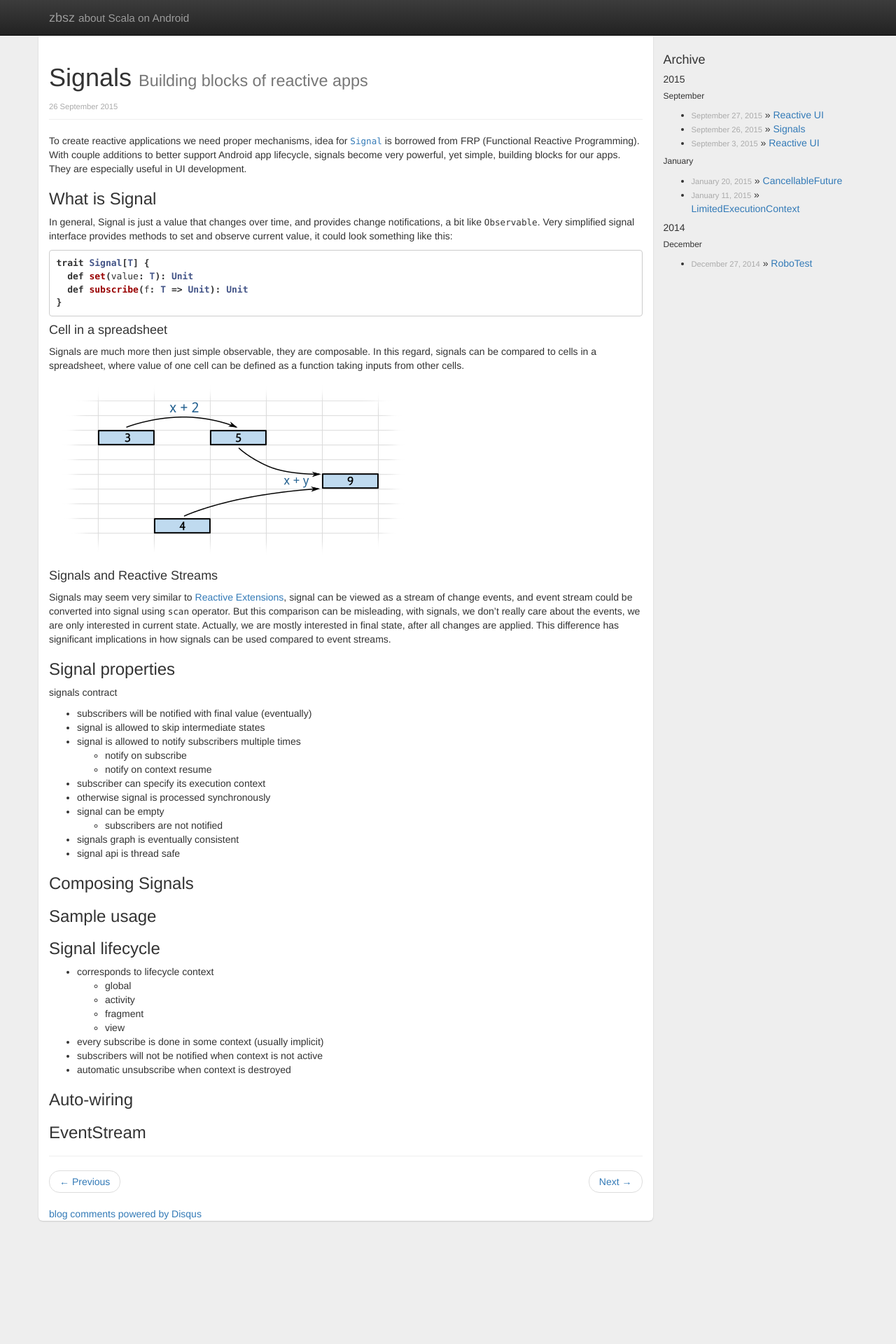
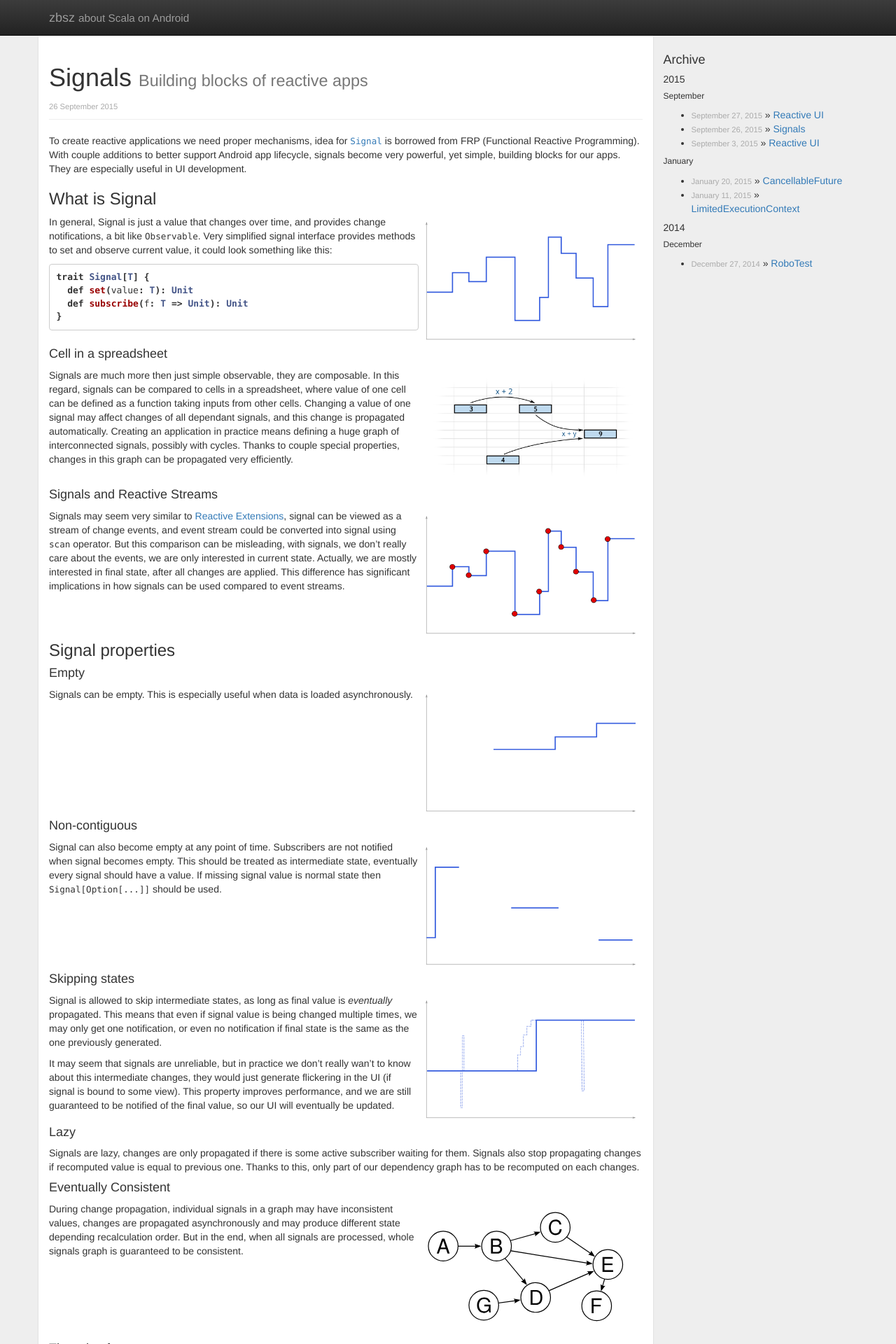
Before and after one commit to zbsz/zbsz.github.io, a Jekyll site: the page built from _posts/2015-09-26-signals.md, in a window 1280 px wide. Shown: the top 1920 px of the page at 70% size. Built offline with Jekyll 4.4.1, drawn with Linux system fonts in a browser that asks for light colours; nearby versions of some CDN libraries; Markdown is read by kramdown in place of the engine named in the settings; comment, search, counter and statistics services are not loaded; before the commit the page ends 1744 px from its top, so only the background shows below that; some of the changed text lies outside the part shown.

Commit message:
update signals article

````diff
--- a/_posts/2015-09-26-signals.md
+++ b/_posts/2015-09-26-signals.md
@@ -11,6 +11,8 @@ building blocks for our apps. They are especially useful in UI development.
 
 ### What is Signal
 
+<img class="img-small right" src="/assets/img/signals/signals.png" />
+
 In general, Signal is just a value that changes over time, and provides change notifications, a bit like `Observable`.
 Very simplified signal interface provides methods to set and observe current value, it could look something like this:
 
@@ -23,12 +25,17 @@ trait Signal[T] {
 
 #### Cell in a spreadsheet
 
+<img class="img-small right" src="/assets/img/signals/cells.png" />
+
 Signals are much more then just simple observable, they are composable.
 In this regard, signals can be compared to cells in a spreadsheet, where value of one cell can be defined as a function taking inputs from other cells.
+Changing a value of one signal may affect changes of all dependant signals, and this change is propagated automatically.
+Creating an application in practice means defining a huge graph of interconnected signals, possibly with cycles. Thanks to couple special properties,
+changes in this graph can be propagated very efficiently.
 
-![Signals as cells in spreadsheet]({{ site.url }}/assets/img/signals/cells.png)
 
 #### Signals and Reactive Streams
+<img class="img-small right" src="/assets/img/signals/stream.png" />
 
 Signals may seem very similar to [Reactive Extensions](http://reactivex.io/), signal can be viewed as a stream of change events,
 and event stream could be converted into signal using `scan` operator.
@@ -37,24 +44,77 @@ are mostly interested in final state, after all changes are applied. This differ
 
 ### Signal properties
 
-signals contract
+#### Empty
+<img class="img-small right" src="/assets/img/signals/empty1.png" />
 
-- subscribers will be notified with final value (eventually)
-- signal is allowed to skip intermediate states
-- signal is allowed to notify subscribers multiple times
-  - notify on subscribe
-  - notify on context resume
-- subscriber can specify its execution context
-- otherwise signal is processed synchronously
-- signal can be empty
-  - subscribers are not notified
-- signals graph is eventually consistent
-- signal api is thread safe
+Signals can be empty. This is especially useful when data is loaded asynchronously.
+
+#### Non-contiguous
+<img class="img-small right" src="/assets/img/signals/empty2.png" />
+
+Signal can also become empty at any point of time. Subscribers are not notified when signal becomes empty.
+This should be treated as intermediate state, eventually every signal should have a value.
+If missing signal value is normal state then `Signal[Option[...]]` should be used.
+
+#### Skipping states
+<img class="img-small right" src="/assets/img/signals/skipping.png" />
+
+Signal is allowed to skip intermediate states, as long as final value is *eventually* propagated.
+This means that even if signal value is being changed multiple times, we may only get one notification, or even no notification if final state is the same as the
+one previously generated.
+
+It may seem that signals are unreliable, but in practice we don't really wan't to know about this intermediate changes, they would just generate flickering
+in the UI (if signal is bound to some view). This property improves performance, and we are still guaranteed to be notified of the final value, so our UI will
+eventually be updated.
+
+#### Lazy
+
+Signals are lazy, changes are only propagated if there is some active subscriber waiting for them.
+Signals also stop propagating changes if recomputed value is equal to previous one.
+Thanks to this, only part of our dependency graph has to be recomputed on each changes.
+
+#### Eventually Consistent
+<img class="img-small right" src="/assets/img/signals/graph.svg" />
+
+During change propagation, individual signals in a graph may have inconsistent values, changes are propagated asynchronously and may produce different
+state depending recalculation order. But in the end, when all signals are processed, whole signals graph is guaranteed to be consistent.
+
+#### Thread-safe
+
+Signals API is thread-safe, signals can be accessed and modified from any thread. By default changes are propagated on the same thread that changed the value,
+but there are ways to force specific execution context on each step. Developer should keep in mind that when accessing thread sensitive data during signal processing.
 
 ### Composing Signals
 
+Signals implement typical monadic operators: `map` and `flatMap`, those work similar to respective operations in `RxJava`.
+
+```scala
+val fieldSignal = signal map (_.field)
+```
+
+```scala
+val composedSignal = signal flatMap service.signalFromValue
+```
+
 
 ### Sample usage
+
+
+```scala
+signal ! Value(...)
+```
+
+```scala
+signal mutate (_ + 10) // atomic
+```
+
+```scala
+signal.currentValue() : Option[T]
+```
+
+```scala
+signal.on(Threading.Ui) { value => ... }
+```
 
 
 ### Signal lifecycle
--- a/assets/css/style.css
+++ b/assets/css/style.css
@@ -32,11 +32,24 @@ html, body {
     font-size: 0.8em;
 }
 
+h1, h2, h3, h4, h5, h6 {
+    clear: both;
+}
+
 h2 a {
   color: inherit;
 }
 h2 a:hover {
   color: inherit;
+}
+
+.img-small {
+    width: 300px;
+}
+
+.right {
+    float: right;
+    margin: 10px;
 }
 
 /* tag_box ======================================================== */
````
Also changed, not shown: assets/slides/reactive-ui.md (+31 -4 lines).
